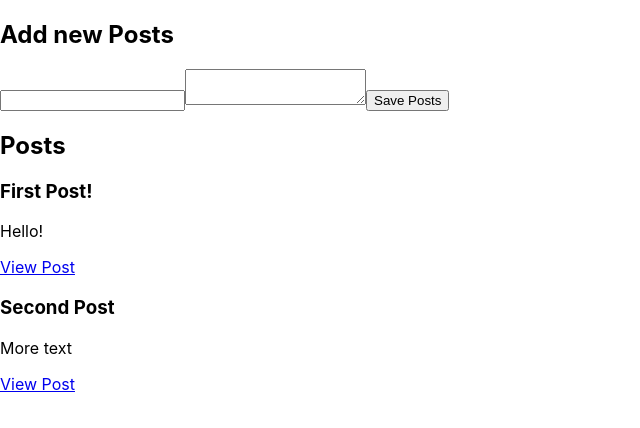
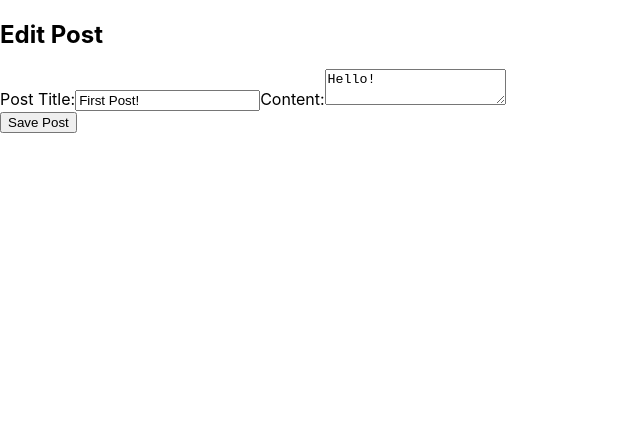
Before and after one commit to hungyu/Redux-test, a React (Create React App) app: page /editPost/1 in a window 1280 px wide. Before the commit this address led to /. Shown: the top 428 px of the page, without its empty margins (0-640 px from the left). Built offline with nearby package versions, Linux system fonts and the light colour scheme.

Commit message:
as a user I can edit a post

```diff
--- a/src/App.js
+++ b/src/App.js
@@ -10,6 +10,7 @@ import { Counter } from './features/counter/Counter';
 import PostsList from './features/posts/PostsList';
 import AddPostForm from './features/posts/AddPostForm';
 import SinglePostPage from './features/posts/SinglePostPage';
+import EditPostForm from './features/posts/EditPostForm';
 
 import './App.css';
 
@@ -32,6 +33,11 @@ function App() {
             exact
             path="/posts/:postId"
             component={SinglePostPage}
+          />
+          <Route
+            exact
+            path="/editPost/:postId"
+            component={EditPostForm}
           />
           <Route
             exact
--- a/src/features/posts/AddPostForm.js
+++ b/src/features/posts/AddPostForm.js
@@ -1,6 +1,5 @@
 import React, { useState } from 'react'
 import { useDispatch } from 'react-redux'
-import { nanoid } from '@reduxjs/toolkit'
 
 import { postAdded } from './postsSlice';
 
@@ -16,11 +15,7 @@ const AddPostForm = props => {
 
 		if (title && content) {
 			dispatch(
-				postAdded({
-          id: nanoid(),
-          title,
-          content
-				})
+				postAdded(title, content)
 			)
 		}
 	}
--- /dev/null
+++ b/src/features/posts/EditPostForm.js
@@ -0,0 +1,58 @@
+import React, { useState } from 'react'
+import { useDispatch, useSelector } from 'react-redux'
+import { useHistory } from 'react-router-dom'
+
+import { postUpdated } from './postsSlice'
+
+const EditPostForm = ({ match }) => {
+  const { postId } = match.params
+
+  const post = useSelector(state =>
+    state.posts.find(post => post.id === postId)
+  )
+
+  const [title, setTitle] = useState(post.title)
+  const [content, setContent] = useState(post.content)
+
+  const dispatch = useDispatch()
+  const history = useHistory()
+
+  const onTitleChanged = e => setTitle(e.target.value)
+  const onContentChanged = e => setContent(e.target.value)
+
+  const onSavePostClicked = () => {
+    if (title && content) {
+      dispatch(postUpdated({ id: postId, title, content }))
+      history.push(`/posts/${postId}`)
+    }
+  }
+
+  return (
+    <section>
+      <h2>Edit Post</h2>
+      <form>
+        <label htmlFor="postTitle">Post Title:</label>
+        <input
+          type="text"
+          id="postTitle"
+          name="postTitle"
+          placeholder="What's on your mind?"
+          value={title}
+          onChange={onTitleChanged}
+        />
+        <label htmlFor="postContent">Content:</label>
+        <textarea
+          id="postContent"
+          name="postContent"
+          value={content}
+          onChange={onContentChanged}
+        />
+      </form>
+      <button type="button" onClick={onSavePostClicked}>
+        Save Post
+      </button>
+    </section>
+  )
+}
+
+export default EditPostForm;
--- a/src/features/posts/SinglePostPage.js
+++ b/src/features/posts/SinglePostPage.js
@@ -1,5 +1,6 @@
 import React from 'react'
 import { useSelector } from 'react-redux'
+import { Link } from 'react-router-dom'
 
 const SinglePostPage = ({ match }) => {
 	const { postId } = match.params
@@ -19,6 +20,9 @@ const SinglePostPage = ({ match }) => {
       <article className="post">
         <h2>{post.title}</h2>
         <p className="post-content">{post.content}</p>
+				<Link to={`/editPost/${post.id}`} className="button">
+          Edit Post
+        </Link>
       </article>
     </section>
 	)
--- a/src/features/posts/postsSlice.js
+++ b/src/features/posts/postsSlice.js
@@ -1,4 +1,4 @@
-import { createSlice } from '@reduxjs/toolkit';
+import { createSlice, nanoid } from '@reduxjs/toolkit';
 
 const initialState = [
   { id: '1', title: 'First Post!', content: 'Hello!' },
@@ -10,13 +10,33 @@ const postSlice = createSlice({
 	name: 'posts',
 	initialState,
 	reducers: {
-		postAdded(state, action) {
-			state.push(action.payload)
+		postAdded: {
+			reducer(state, action) {
+				state.push(action.payload)
+			},
+			prepare(title, content) {
+				return {
+					payload: {
+						id: nanoid(),
+						title,
+						content
+					}
+				}
+			}
+		},
+		postUpdated(state, action) {
+			const { id, title, content } = action.payload
+			const existingPost = state.find(post => post.id === id)
+
+      if (existingPost) {
+        existingPost.title = title
+        existingPost.content = content
+      }
 		}
 	}
 });
 
 
-export const { postAdded } = postSlice.actions;
+export const { postAdded, postUpdated } = postSlice.actions;
 
 export default postSlice.reducer;
```
